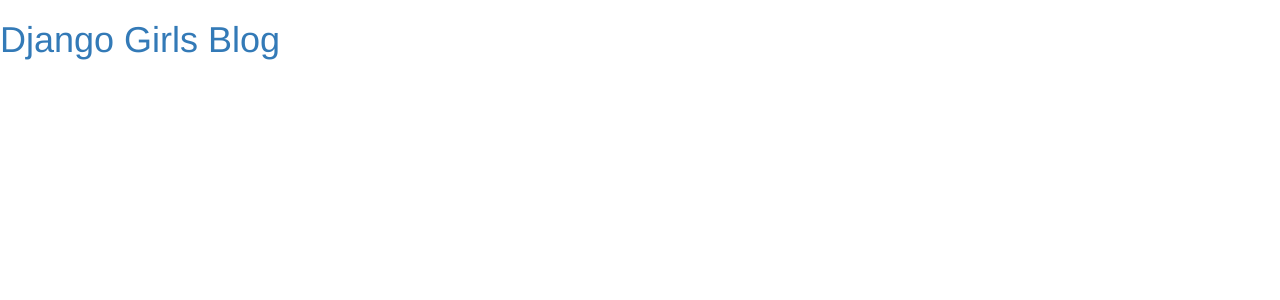
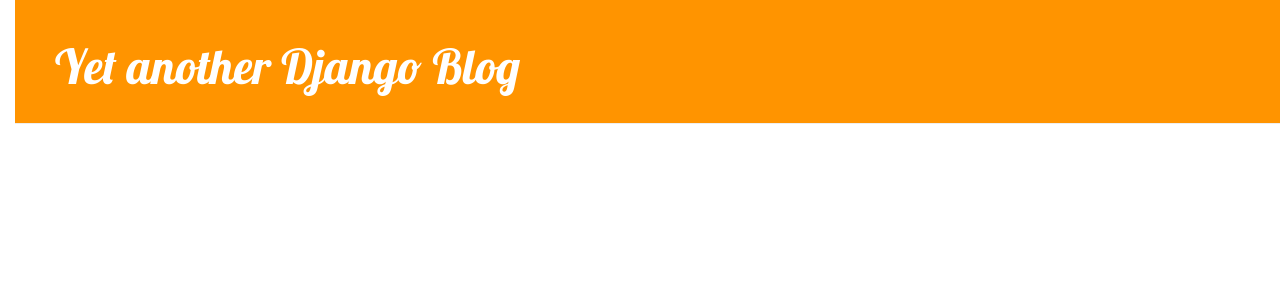
Before and after one commit to erikiva/django_blog, a Django app: page / in a window 1280 px wide. Shown: the top 300 px of the page. Run offline with Django 3.2, Linux system fonts and the light colour scheme; data that the repository does not hold is empty; some libraries are stand-ins or nearby versions.

Commit message:
Added base template and styles

```diff
--- /dev/null
+++ b/blog/static/css/blog.css
@@ -0,0 +1,54 @@
+body {
+  padding-left: 15px;
+}
+h1 a {
+  color: #FCA205;
+  font-family: Lobster;
+}
+.page-header {
+    background-color: #ff9400;
+    margin-top: 0;
+    padding: 20px 20px 20px 40px;
+}
+
+.page-header h1, .page-header h1 a, .page-header h1 a:visited, .page-header h1 a:active {
+    color: #ffffff;
+    font-size: 36pt;
+    text-decoration: none;
+}
+
+.content {
+    margin-left: 40px;
+}
+
+h1, h2, h3, h4 {
+    font-family: 'Lobster', cursive;
+}
+
+.date {
+    float: right;
+    color: #828282;
+}
+
+.save {
+    float: right;
+}
+
+.post-form textarea, .post-form input {
+    width: 100%;
+}
+
+.top-menu, .top-menu:hover, .top-menu:visited {
+    color: #ffffff;
+    float: right;
+    font-size: 26pt;
+    margin-right: 20px;
+}
+
+.post {
+    margin-bottom: 70px;
+}
+
+.post h1 a, .post h1 a:visited {
+    color: #000000;
+}
--- /dev/null
+++ b/blog/templates/blog/base.html
@@ -0,0 +1,24 @@
+{% load staticfiles %}
+<html>
+    <head>
+      <link rel="stylesheet" href="//maxcdn.bootstrapcdn.com/bootstrap/3.2.0/css/bootstrap.min.css">
+      <link rel="stylesheet" href="//maxcdn.bootstrapcdn.com/bootstrap/3.2.0/css/bootstrap-theme.min.css">
+      <link href="http://fonts.googleapis.com/css?family=Lobster&subset=latin,latin-ext" rel="stylesheet" type="text/css">
+      <link rel="stylesheet" href="{% static "css/blog.css" %}">
+      <title>Django Girls blog</title>
+    </head>
+    <body>
+      <div class="page-header">
+        <h1><a href="/">Yet another Django  Blog</a></h1>
+      </div>
+
+      <div class="content container">
+    <div class="row">
+        <div class="col-md-8">
+          {% block content %}
+          {% endblock %}
+        </div>
+    </div>
+</div>
+    </body>
+</html>
--- a/blog/templates/blog/post_list.html
+++ b/blog/templates/blog/post_list.html
@@ -1,20 +1,13 @@
-<html>
-    <head>
-    <link rel="stylesheet" href="//maxcdn.bootstrapcdn.com/bootstrap/3.2.0/css/bootstrap.min.css">
-    <link rel="stylesheet" href="//maxcdn.bootstrapcdn.com/bootstrap/3.2.0/css/bootstrap-theme.min.css">
-        <title>Django Girls blog</title>
-    </head>
-    <body>
-      <div>
-        <h1><a href="/">Django Girls Blog</a></h1>
+{% extends "blog/base.html" %}
+
+{% block content %}
+  {% for post in posts %}
+    <div class="post">
+      <div class="date">
+        <p>published: {{ post.published_date }}</p>
       </div>
-
-      {% for post in posts %}
-      <div>
-        <p>published: {{ post.published_date }}</p>
-        <h1><a href="">{{ post.title }}</a></h1>
-        <p>{{ post.text|linebreaks }}</p>
-      </div>
-      {% endfor %}
-    </body>
-</html>
+      <h1><a href="">{{ post.title }}</a></h1>
+      <p>{{ post.text|linebreaks }}</p>
+    </div>
+  {% endfor %}
+{% endblock content %}
```
